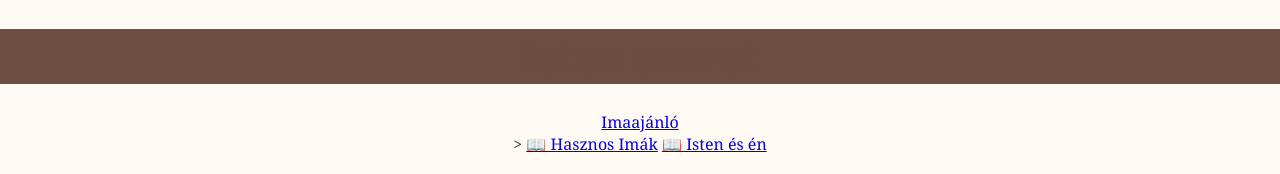
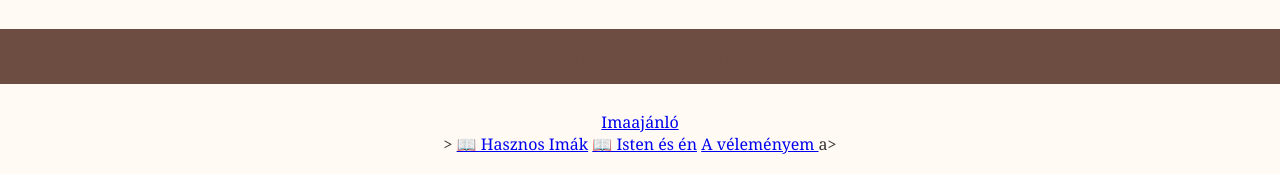
Before and after one commit to Daniel14134/godeverybodylove, a plain HTML site: page <DOCTYPE html.html in a window 1280 px wide. Shown: the part 626-800 px from the top of the page. Drawn offline with Linux system fonts and the light colour scheme.

Commit message:
Update <DOCTYPE html.html

```diff
--- a/<DOCTYPE html.html
+++ b/<DOCTYPE html.html
@@ -129,3 +129,4 @@
 
 <a href="ima.html">📖 Hasznos Imák</a>
 <a href="<!Isten>.html">📖 Isten és én</a>
+<a href="Másság.html"> A véleményem </a>a>
```
